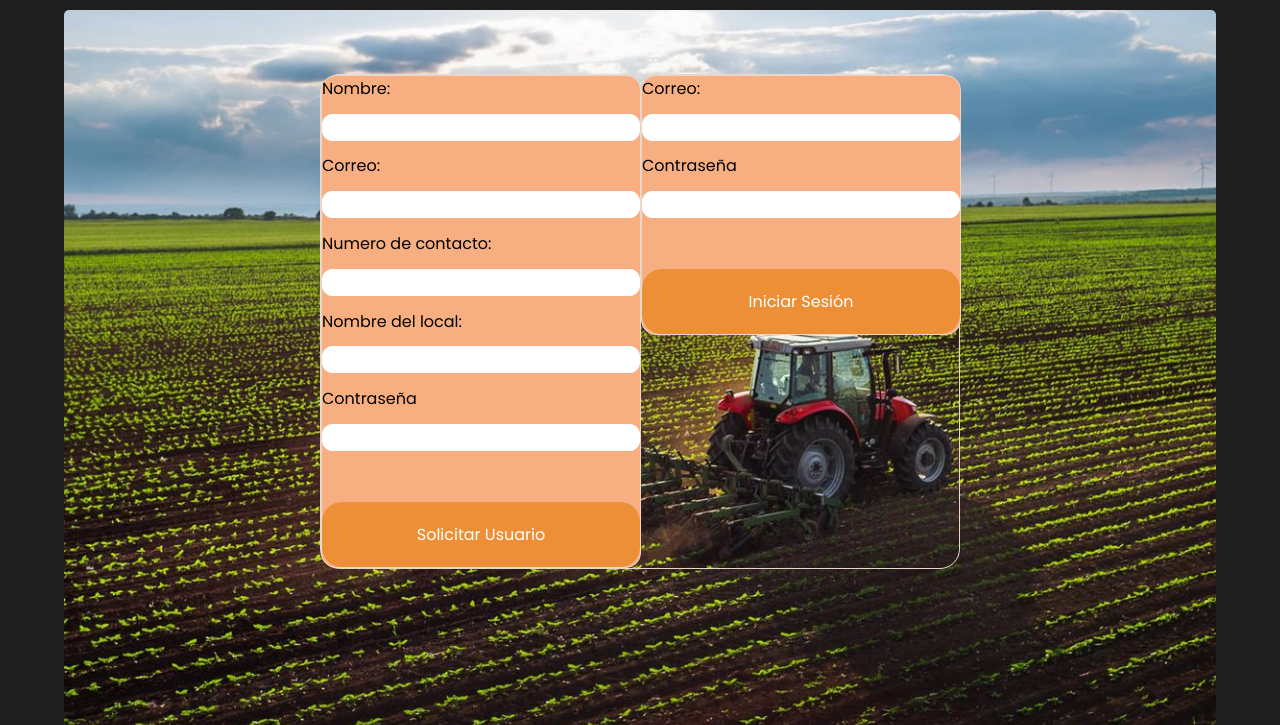
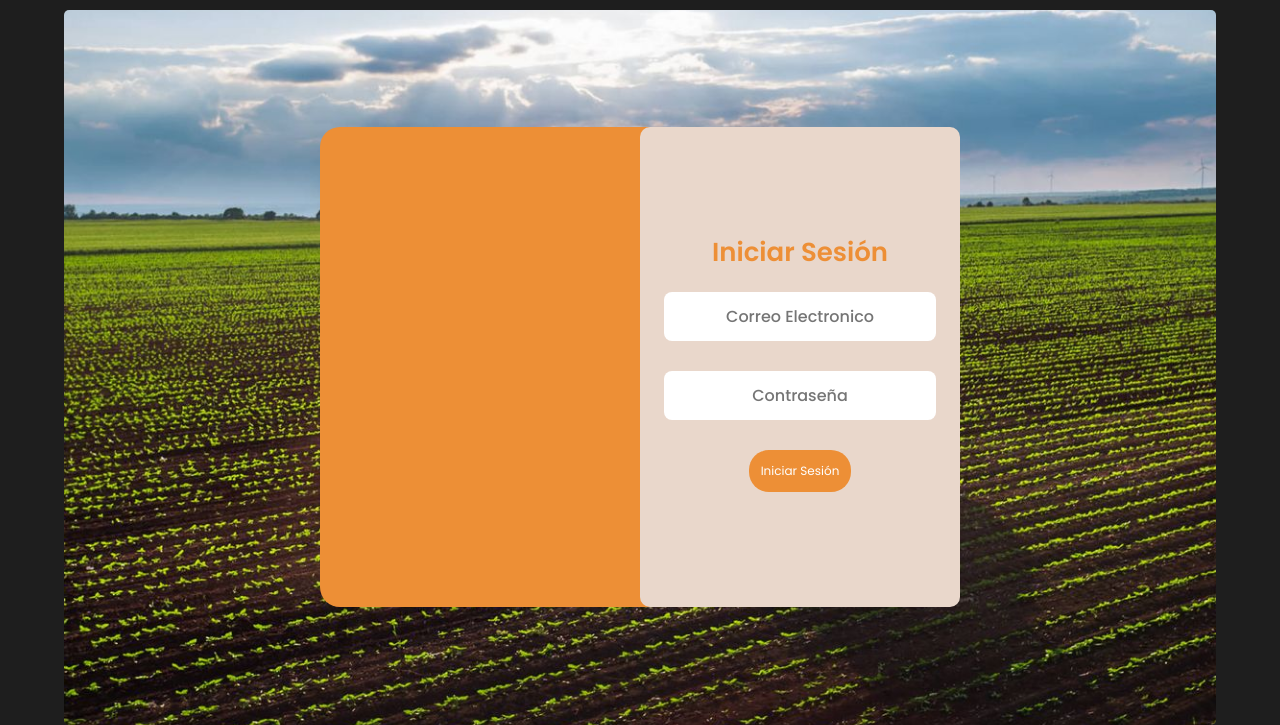
Before and after one commit to tortilleriaLaFrontera/Tortilleria, a PHP site: page /login.html in a window 1280 px wide. Shown: the part 88-813 px from the top of the page. Run offline with PHP 8.4, Linux system fonts and the light colour scheme.

Commit message:
Comienzo de seccion login-solicitarusuario css

```diff
--- a/css/cont-login.css
+++ b/css/cont-login.css
@@ -1,31 +1,59 @@
+main {
+    box-sizing: border-box;
+    display: flex;
+    justify-content: center;
+    align-items: center;
+}
 .cajaMain {
-    margin: 5vw;
+    position: relative;
     width: 50vw;
-    border: 1px solid var(--base-clr);
+    height: 60vh;
+    background-color: var(--base-subtext-clr);
+    border-radius: 1.25em;
     display: flex;
-    border-radius: 1.25em;
 }
-.registro, .login {
-    transition: 0.4s;
-    flex-grow: 0.2;
+
+.cont-form {
+    position: absolute;
+    right: 0;
+    width: 50%;
+    height: 100%;
+    background-color: var(--base-clr);
+    display: flex;
+    align-items: center;
+    color: var(--link-text-clr);
+    text-align: center;
+    border-radius: 10px;
+    padding: 1.5rem;
 }
-.enuso {
-    flex-grow: 0.8;
+.cont-form.registro {
+    visibility: hidden;
+}
+.cont-form h1 {
+    font-size: 26px;
+    color: var(--base-subtext-clr);
+    font-weight: 600;
+    margin: -10px 0;
+}
+.casilla input {
+    border: none;
+    border-radius: 8px;
+    outline: none;
+    background-color: var(--btn-text-clr);
+    width: 100%;
+    padding: 0.75rem;
+    font-weight: 500;
+
+}
+form button {
+    background-color: var(--base-subtext-clr);
+    font-size: 0.75rem;
+    padding: 0.75rem;
 }
 form {
-    background-color: #f7af82;
-    border: 1px solid var(--base-clr);
-    border-radius: 15px;
-    display: flex;
-    flex-direction: column;
-    gap: 1vw;
+    width: 100%;
 }
-form input {
-    border: 1px solid var(--btn-text-clr);
-    background-color: var(--btn-text-clr);
-    border-radius: 10px;
+.casilla {
+    position: relative;
+    margin: 30px 0;
 }
-form button {
-    margin-top: 3vw;
-    background-color: var(--base-subtext-clr);
-}
--- a/js/app.js
+++ b/js/app.js
@@ -2,6 +2,12 @@ function abrirmenu() {
     const enlaces = document.querySelector('.links');
     enlaces.classList.toggle('active');
 
+}
+function cambiarform() {
+    const regArea = document.querySelector('.registro');
+    const loginArea = document.querySelector('.login');
+    regArea.classList.toggle('enuso');
+    loginArea.classList.toggle('enuso');
 }
 
 //para cerrar el menu si hago click en otra parte
--- a/login.html
+++ b/login.html
@@ -32,40 +32,43 @@
 
     <main>
         <div class="cajaMain">
+            <section class="cont-form login">
+                <form>
+                    <h1>Iniciar Sesión</h1>
+                    <div class="casilla">
+                        <input type="email" placeholder="Correo Electronico">
+                    </div>
+                    <div class="casilla">
+                        <input type="password" placeholder="Contraseña">
+                    </div>
 
-            <section class="registro">
+                    <button>Iniciar Sesión</button>
+                </form>
+            </section>
+            <section class="cont-form registro">
                 <form>
-                    <label for="reg-nombre">Nombre:</label>
-                    <input type="text" id="reg-nombre" name="reg-nombre">
-
-                    <label for="reg-correo">Correo:</label>
-                    <input type="email" id="reg-correo" name="reg-correo">
-
-                    <label for="reg-numero">Numero de contacto:</label>
-                    <input type="text" id="reg-numero" name="reg-numero">
-
-                    <label for="reg-local">Nombre del local:</label>
-                    <input type="text" id="reg-local" name="reg-local">
-
-                    <label for="reg-password">Contraseña</label>
-                    <input type="password" id="reg-password" name="reg-password">
+                    <h1>Registrarse</h1>
+                    <div class="casilla">
+                        <input type="text" placeholder="Nombre de negocio">
+                    </div>
+                    <div class="casilla">
+                        <input type="text" placeholder="Nombre">
+                    </div>
+                    <div class="casilla">
+                        <input type="text" placeholder="Correo Electronico">
+                    </div>
 
                     <button>Solicitar Usuario</button>
                 </form>
             </section>
 
-            <section class="login enuso">
-                <form>
+            <!-- <div class="area-boton">
+                <h1>Ya tienes cuenta?</h1>
+                <p>inicia sesión aqui:</p>
+                <button onclick="cambiarform()">&rarr;</button>
+            </div> -->
 
-                    <label for="correo">Correo:</label>
-                    <input type="email" id="correo" name="correo">
 
-                    <label for="password">Contraseña</label>
-                    <input type="password" id="password" name="password">
-
-                    <button>Iniciar Sesión</button>
-                </form>
-            </section>
         </div>
     </main>
 </body>
```
